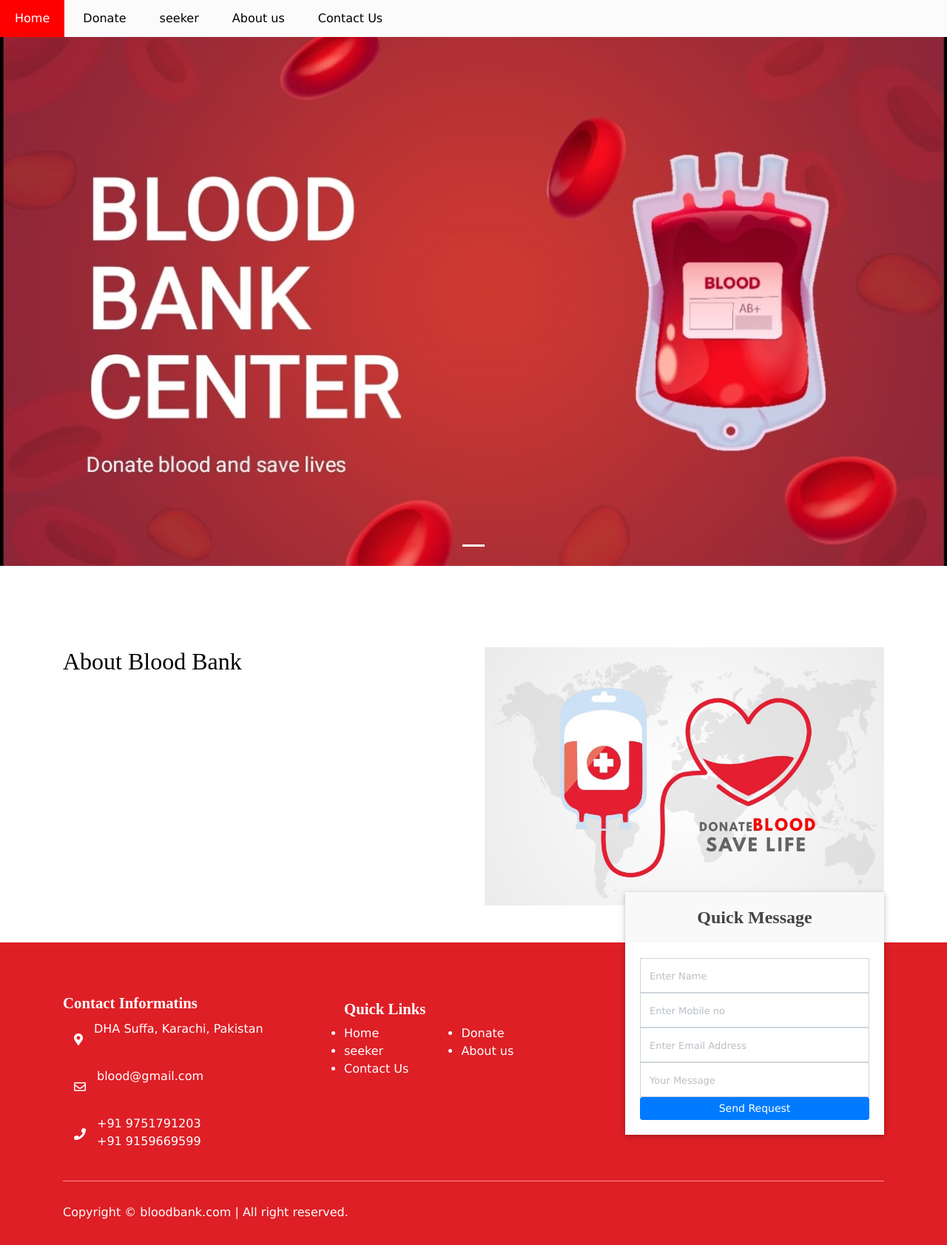
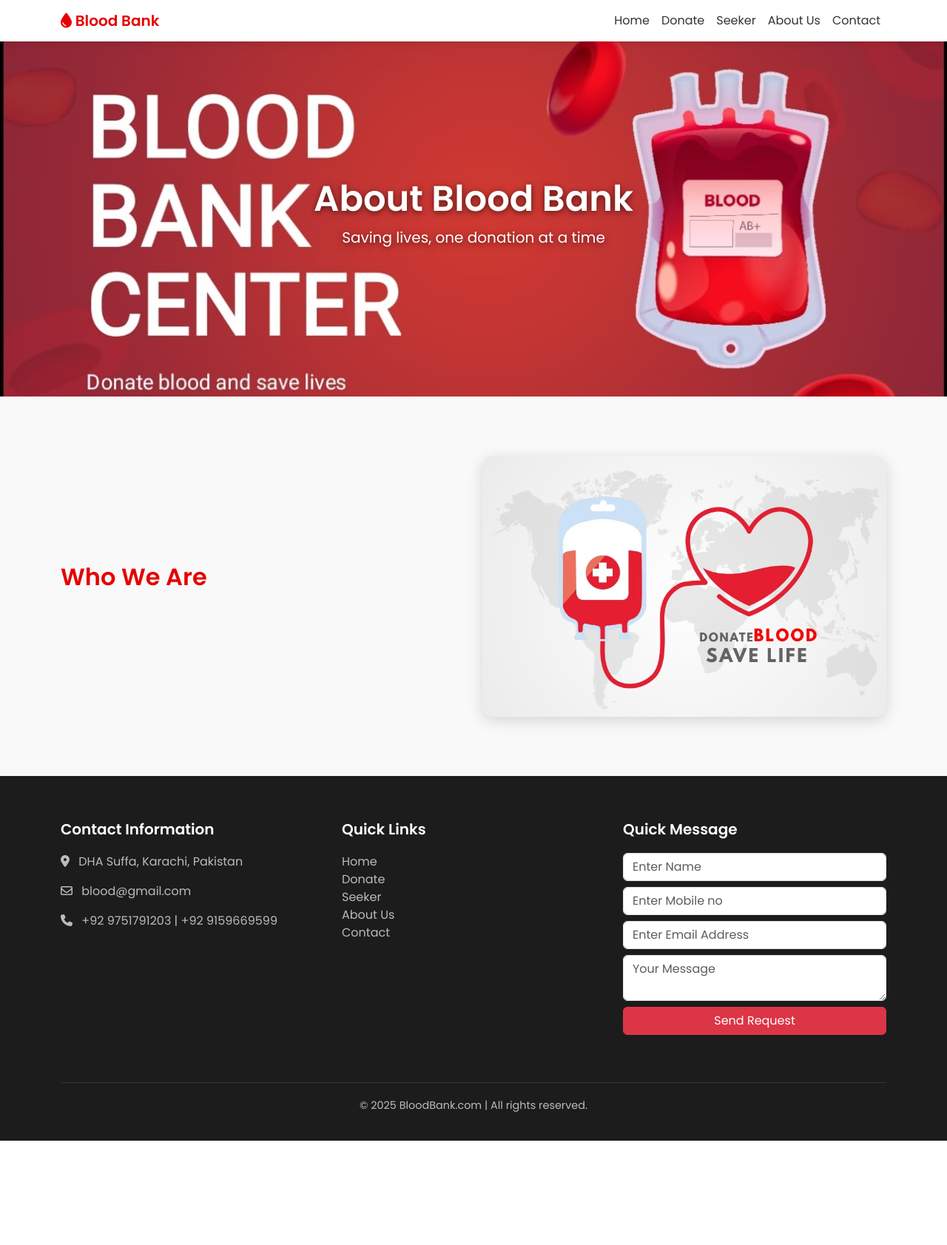
Before and after one commit to ZohaiAli/Blood-Bank, a PHP site: page /aboutus.php in a window 1280 px wide. Shown: the whole page at 74% size. After the commit the page ends 1542 px from the top, so only its background shows below. Run offline with PHP 8.4, Linux system fonts and the light colour scheme; data that the repository does not hold is empty.

Commit message:
Update aboutus.php

```diff
--- a/aboutus.php
+++ b/aboutus.php
@@ -1,35 +1,35 @@
-
 <?php
 session_start();
-
-
 ?>
-<!Doctype html>
+<!DOCTYPE html>
 <html lang="en">
-
 <head>
   <meta charset="utf-8">
-    <meta name="viewport" content="width=device-width, initial-scale=1, shrink-to-fit=no">
-    <title>Blood Bank</title>
+  <meta name="viewport" content="width=device-width, initial-scale=1">
+  <title>Blood Bank | About Us</title>
   <link rel="shortcut icon" href="assets/images/logo2.jpg" type="image/x-icon">
-    <link href="https://fonts.googleapis.com/css?family=Merriweather&display=swap" rel="stylesheet">
-    <link rel="shortcut icon" href="assets/images/fav.jpg">
-    <link rel="stylesheet" href="assets/css/bootstrap.min.css">
-    <link rel="stylesheet" href="assets/css/fontawsom-all.min.css">
-    <link rel="stylesheet" href="assets/plugins/grid-gallery/css/grid-gallery.min.css">
-    <link rel="stylesheet" type="text/css" href="assets/css/style.css" />
+  <link href="https://fonts.googleapis.com/css2?family=Poppins:wght@400;600&display=swap" rel="stylesheet">
+  <link href="https://cdn.jsdelivr.net/npm/bootstrap@5.3.3/dist/css/bootstrap.min.css" rel="stylesheet">
+  <link href="https://cdnjs.cloudflare.com/ajax/libs/font-awesome/6.4.2/css/all.min.css" rel="stylesheet">
 
   <style>
+    body {
+      font-family: 'Poppins', sans-serif;
+      background-color: #f9f9f9;
+      color: #333;
+      overflow-x: hidden;
+    }
 
-.loader_bg{
+    /* Loader */
+    .loader_bg {
       position: fixed;
       z-index: 999999;
       background: #fff;
       width: 100%;
       height: 100%;
     }
-.loader{
-    border: 0 soild transparent;
+    .loader {
+      border: 0 solid transparent;
       border-radius: 50%;
       width: 150px;
       height: 150px;
@@ -37,9 +37,9 @@ session_start();
       top: calc(50vh - 75px);
       left: calc(50vw - 75px);
     }
-.loader:before, .loader:after{
+    .loader:before, .loader:after {
       content: '';
-    border: 1em solid #A70F00;
+      border: 1em solid #e60000;
       border-radius: 50%;
       width: inherit;
       height: inherit;
@@ -49,235 +49,194 @@ session_start();
       animation: loader 2s linear infinite;
       opacity: 0;
     }
-.loader:before{
-    animation-delay: .5s;
-}
-@keyframes loader{
-    0%{
-        transform: scale(0);
-        opacity: 0;
-    }
-    50%{
-        opacity: 1;
-    }
-    100%{
-        transform: scale(1);
-        opacity: 0;
-    }
+    .loader:before { animation-delay: .5s; }
+    @keyframes loader {
+      0% { transform: scale(0); opacity: 0; }
+      50% { opacity: 1; }
+      100% { transform: scale(1); opacity: 0; }
     }
 
-
-
-
-#abc{
-  width:100%;
-  height:40px;
-  background-size: cover;
-  position:relative;
+    /* Navbar */
+    .navbar {
+      background-color: #fff;
+      box-shadow: 0 2px 10px rgba(0,0,0,0.1);
+    }
+    .navbar-brand {
+      font-weight: 700;
+      color: #e60000 !important;
+    }
+    .nav-link {
+      color: #333 !important;
+      transition: 0.3s;
+      font-weight: 500;
+    }
+    .nav-link:hover {
+      color: #e60000 !important;
     }
 
-nav{
-  width: 100%;
-  height: 100px;
-  line-height: 50px;
+    /* Hero Section */
+    .hero-section {
+      background: url('assets/images/banner2.0.jpeg') center center/cover no-repeat;
+      height: 60vh;
+      display: flex;
+      align-items: center;
+      justify-content: center;
+      color: white;
+      text-shadow: 0 2px 8px rgba(0,0,0,0.6);
     }
-nav ul{
-  float: left;
-  margin-right: 10px;
-}
-nav ul li{
-  list-style-type: none;
-  display: inline-block;
-  transition: 0.7s all;
+    .hero-section h1 {
+      font-size: 3rem;
+      font-weight: 700;
     }
 
-
-nav ul li a{
-  text-decoration: none;
-  color: black;
-  padding: 20px;
-
+    /* About Section */
+    .about-section {
+      padding: 80px 0;
     }
-nav ul li:hover{
-  background-color:red;
-  color:white;
+    .about-section h2 {
+      font-weight: 600;
+      color: #e60000;
+      margin-bottom: 25px;
+    }
+    .about-section p {
+      line-height: 1.8;
+      color: #555;
+    }
+    .about-section img {
+      border-radius: 15px;
+      box-shadow: 0 5px 20px rgba(0,0,0,0.15);
     }
 
-
-nav ul li a:hover{
-  color:white;
+    /* Footer */
+    footer {
+      background: #1c1c1c;
+      color: #bbb;
+      padding-top: 60px;
+    }
+    footer h5 {
+      color: #fff;
+      font-weight: 600;
+      margin-bottom: 20px;
+    }
+    footer a {
+      color: #bbb;
+      text-decoration: none;
+    }
+    footer a:hover {
+      color: #e60000;
+    }
+    .footer-bottom {
+      text-align: center;
+      padding: 20px 0;
+      border-top: 1px solid rgba(255,255,255,0.1);
+      margin-top: 40px;
+      font-size: 0.9rem;
     }
   </style>
+</head>
 
-</head>
 <body>
 
-
+  <!-- Loader -->
   <div class="loader_bg">
     <div class="loader"></div>
   </div>
-    <!-- ################# Banner Starts Here#######################--->
 
-      <div id="abc">
-    <nav>
-        <ul>
-            <li><a href="index.php">Home</a></li>
-            <li><a href="donate.php">Donate</a></li>
-            <li><a href="#">seeker</a></li>
-            <li><a href="aboutus.php">About us</a></li>
-            <li><a href="contactus.php">Contact Us</a></li>
+  <!-- Navbar -->
+  <nav class="navbar navbar-expand-lg sticky-top">
+    <div class="container">
+      <a class="navbar-brand" href="index.php"><i class="fa-solid fa-droplet"></i> Blood Bank</a>
+      <button class="navbar-toggler" type="button" data-bs-toggle="collapse" data-bs-target="#navmenu">
+        <span class="navbar-toggler-icon"><i class="fa fa-bars"></i></span>
+      </button>
+      <div class="collapse navbar-collapse" id="navmenu">
+        <ul class="navbar-nav ms-auto">
+          <li class="nav-item"><a class="nav-link" href="index.php">Home</a></li>
+          <li class="nav-item"><a class="nav-link" href="donate.php">Donate</a></li>
+          <li class="nav-item"><a class="nav-link" href="#">Seeker</a></li>
+          <li class="nav-item"><a class="nav-link active" href="aboutus.php">About Us</a></li>
+          <li class="nav-item"><a class="nav-link" href="contactus.php">Contact</a></li>
         </ul>
+      </div>
+    </div>
   </nav>
 
+  <!-- Hero Section -->
+  <section class="hero-section">
+    <div class="text-center">
+      <h1>About Blood Bank</h1>
+      <p class="lead">Saving lives, one donation at a time</p>
     </div>
- <div id="carouselExampleIndicators" class="carousel slide" data-ride="carousel">
-            <ol class="carousel-indicators">
-                <li data-target="#carouselExampleIndicators" data-slide-to="0" class="active">
+  </section>
 
-            </ol>
-
-
-                    <img class="d-block w-100" src="assets/images/banner2.0.jpeg" alt="First slide">
-                    <div class="carousel-caption d-none d-md-block">
-
-
-
-            </div>
-
-
-
-
-    </div>
-
-	         <!--*************** About Us Starts Here ***************-->
-   <section id="about" class="contianer-fluid about-us">
+  <!-- About Section -->
+  <section class="about-section">
     <div class="container">
-           <div class="row session-title">
-
-           </div>
-            <div class="row">
-                <div class="col-md-6 text">
-                    <h2 style="color:black;">About Blood Bank</h2>
-					<!--*************** select code ***************-->
+      <div class="row align-items-center">
+        <div class="col-lg-6 mb-4 mb-lg-0">
+          <h2>Who We Are</h2>
           <?php
-$username = "";
-$email    = "";
-$errors = array();
-$_SESSION['success'] = "";
-
           $mysqli = mysqli_connect('localhost', 'root', '', 'db_blood');
-//Create the select query
           $query ="SELECT * FROM tbl_about";
           $result = $mysqli->query($query) or die($mysqli->error.__LINE__);
           if($result->num_rows > 0) {
-    //Loop through results
               while($row = $result->fetch_assoc()){
                   echo "<p>" .$row['about'] ."</p>";
               }
           }
           ?>
         </div>
-                <div class="col-md-6">
-                    <img src="assets/images/banner.jpg" alt="">
+        <div class="col-lg-6 text-center">
+          <img src="assets/images/banner.jpg" class="img-fluid" alt="About Image">
         </div>
       </div>
     </div>
   </section>
-	     <!--*************** Footer  Starts Here *************** -->
-     <footer id="contact" class="container-fluid">
+
+  <!-- Footer -->
+  <footer>
     <div class="container">
-
-            <div class="row content-ro">
-                <div class="col-lg-4 col-md-12 footer-contact">
-                    <h2>Contact Informatins</h2>
-                    <div class="address-row">
-                        <div class="icon">
-                            <i class="fas fa-map-marker-alt"></i>
+      <div class="row text-center text-md-start">
+        <div class="col-md-4 mb-4">
+          <h5>Contact Information</h5>
+          <p><i class="fas fa-map-marker-alt me-2"></i> DHA Suffa, Karachi, Pakistan</p>
+          <p><i class="far fa-envelope me-2"></i> blood@gmail.com</p>
+          <p><i class="fas fa-phone me-2"></i> +92 9751791203 | +92 9159669599</p>
         </div>
-                        <div class="detail">
-                            <p>DHA Suffa, Karachi, Pakistan</p>
+        <div class="col-md-4 mb-4">
+          <h5>Quick Links</h5>
+          <ul class="list-unstyled">
+            <li><a href="index.php">Home</a></li>
+            <li><a href="donate.php">Donate</a></li>
+            <li><a href="#">Seeker</a></li>
+            <li><a href="aboutus.php">About Us</a></li>
+            <li><a href="contactus.php">Contact</a></li>
+          </ul>
+        </div>
+        <div class="col-md-4 mb-4">
+          <h5>Quick Message</h5>
+          <form>
+            <input type="text" class="form-control mb-2" placeholder="Enter Name">
+            <input type="text" class="form-control mb-2" placeholder="Enter Mobile no">
+            <input type="email" class="form-control mb-2" placeholder="Enter Email Address">
+            <textarea class="form-control mb-2" rows="2" placeholder="Your Message"></textarea>
+            <button class="btn btn-danger w-100">Send Request</button>
+          </form>
         </div>
       </div>
-                    <div class="address-row">
-                        <div class="icon">
-                            <i class="far fa-envelope"></i>
-                        </div>
-                        <div class="detail">
-                            <p>blood@gmail.com </p>
-                        </div>
-                    </div>
-                    <div class="address-row">
-                        <div class="icon">
-                            <i class="fas fa-phone"></i>
-                        </div>
-                        <div class="detail">
-                            <p>+91 9751791203 <br> +91 9159669599</p>
-                        </div>
-                    </div>
-                </div>
-                <div class="col-lg-4 col-md-12 footer-links">
-                   <div class="row no-margin mt-2">
-                    <h2>Quick Links</h2>
-                   <ul >
-                        <li ><a href="index.php" style="color:white;">Home</a></li>
-            <li><a href="donate.php" style="color:white;">Donate</a></li>
-            <li><a href="#" style="color:white;">seeker</a></li>
-            <li><a href="aboutus.php" style="color:white;">About us</a></li>
-            <li><a href="contactus.php" style="color:white;">Contact Us</a></li>
-
-                    </ul>
-                    </div>
-
-
-                </div>
-                <div class="col-lg-4 col-md-12 footer-form">
-                    <div class="form-card">
-                        <div class="form-title">
-                            <h4>Quick Message</h4>
-                        </div>
-                        <div class="form-body">
-                            <input type="text" placeholder="Enter Name" class="form-control">
-                            <input type="text" placeholder="Enter Mobile no" class="form-control">
-                            <input type="text" placeholder="Enter Email Address" class="form-control">
-                            <input type="text" placeholder="Your Message" class="form-control">
-                            <button class="btn btn-sm btn-primary w-100">Send Request</button>
-                        </div>
-                    </div>
-                </div>
-            </div>
-            <div class="footer-copy">
-                <div class="row">
-                    <div class="col-lg-8 col-md-6">
-                        <p>Copyright © bloodbank.com</a> | All right reserved.</p>
-                    </div>
-
-                </div>
+      <div class="footer-bottom">
+        <p>© 2025 BloodBank.com | All rights reserved.</p>
       </div>
     </div>
   </footer>
 
-
-</body>
-
-    <script src="assets/js/jquery-3.2.1.min.js"></script>
-    <script src="assets/js/popper.min.js"></script>
-    <script src="assets/js/bootstrap.min.js"></script>
-    <script src="assets/plugins/grid-gallery/js/grid-gallery.min.js"></script>
-    <script src="assets/plugins/scroll-fixed/jquery-scrolltofixed-min.js"></script>
-    <script src="assets/js/script.js"></script>
-	<script src="https://cdnjs.cloudflare.com/ajax/libs/jquery/3.4.1/jquery.min.js"></script>
+  <!-- Scripts -->
+  <script src="https://code.jquery.com/jquery-3.6.0.min.js"></script>
+  <script src="https://cdn.jsdelivr.net/npm/bootstrap@5.3.3/dist/js/bootstrap.bundle.min.js"></script>
   <script>
-    var win = navigator.platform.indexOf('Win') > -1;
-    if (win && document.querySelector('#sidenav-scrollbar')) {
-      var options = {
-        damping: '0.5'
-      }
-      Scrollbar.init(document.querySelector('#sidenav-scrollbar'), options);
-    }
-
     setTimeout(function(){
       $('.loader_bg').fadeToggle();
-        }, 1500);
+    }, 1200);
   </script>
-
+</body>
 </html>
```
Lines whose indentation alone changed are shown as unchanged.
